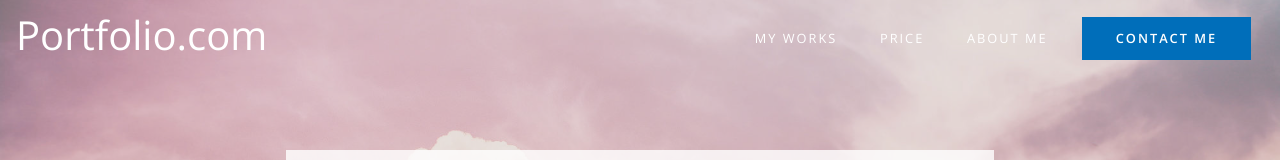
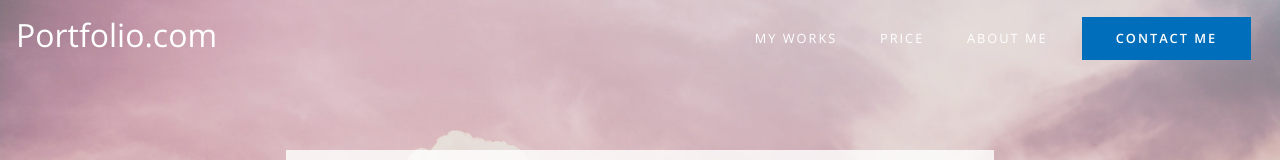
Before and after one commit to 75atyam/portfolio.com, a plain HTML site: page index.html in a window 1280 px wide. Shown: the top 160 px of the page. Drawn offline with nearby package versions, Linux system fonts and the light colour scheme; files whose address does not match are found by name.

Commit message:
Update index.html

```diff
--- a/index.html
+++ b/index.html
@@ -30,7 +30,7 @@
         <nav class="navbar navbar-dropdown navbar-expand-lg">
             <div class="navbar-brand">
                 <span class="navbar-caption-wrap"><a class="navbar-caption text-white display-4" href="#">
-                        <h1><Bold>Portfolio.com</Bold></h1>
+                        <h2>Portfolio.com</h2>
                     </a></span>
             </div>
             <button class="navbar-toggler" type="button" data-toggle="collapse" data-target="#navbarSupportedContent"
```
